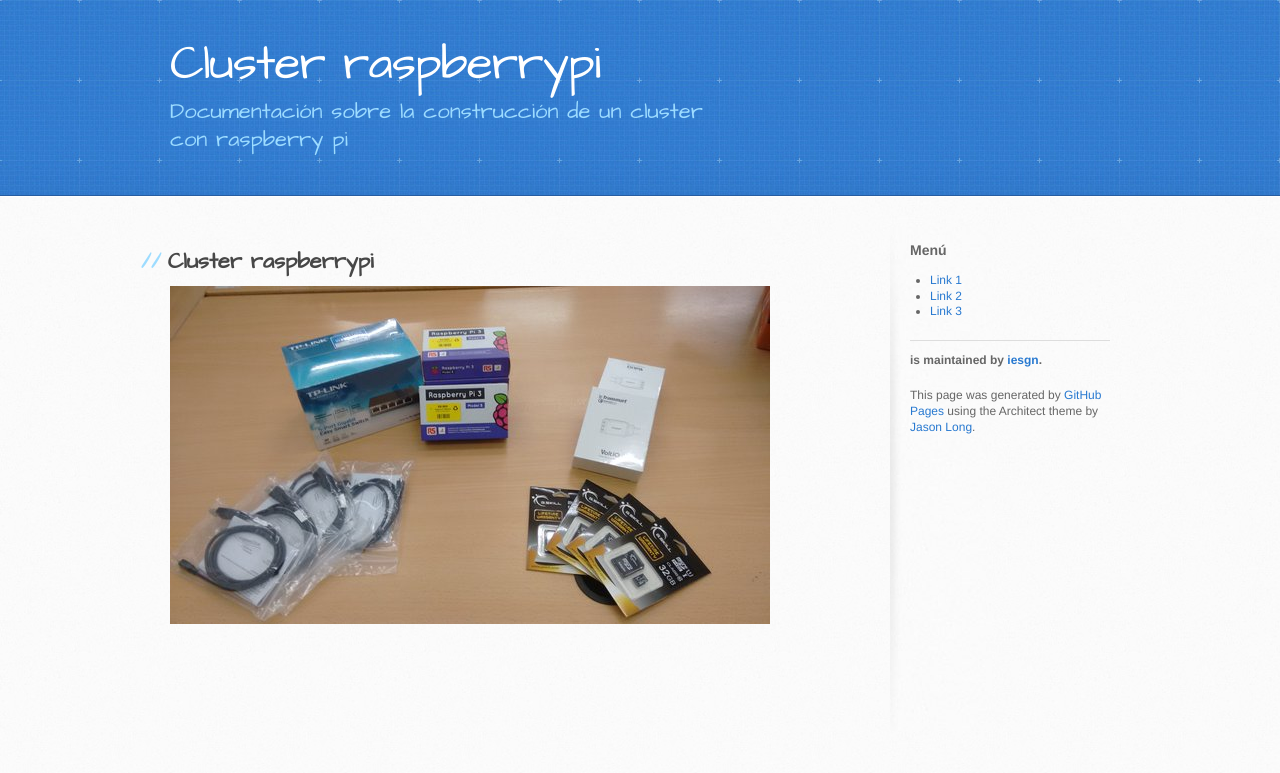
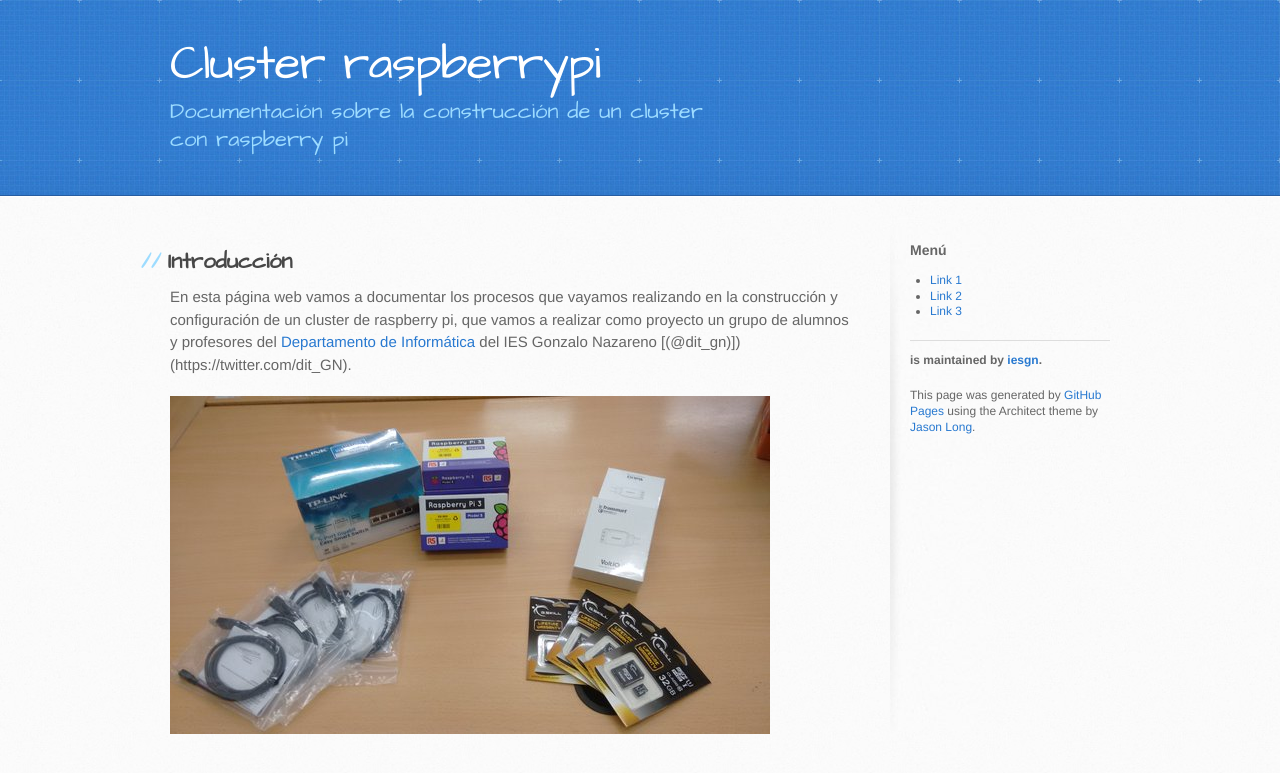
Before and after one commit to dpalomar/cluster_raspberrypi, a Jekyll site: the page built from index.md, in a window 1280 px wide. Shown: the top 773 px of the page. Built offline with Jekyll 4.4.1, drawn with Linux system fonts in a browser that asks for light colours.

Commit message:
Introducción

```diff
--- a/index.md
+++ b/index.md
@@ -2,6 +2,8 @@
 layout: index
 ---
 
-## Cluster raspberrypi
+## Introducción
+
+En esta página web vamos a documentar los procesos que vayamos realizando en la construcción y configuración de un cluster de raspberry pi, que vamos a realizar como proyecto un grupo de alumnos y profesores del [Departamento de Informática](http://informatica.gonzalonazareno.org) del IES Gonzalo Nazareno [(@dit_gn)])(https://twitter.com/dit_GN).
 
 ![Comenzamos...](img/01.jpg)
```
